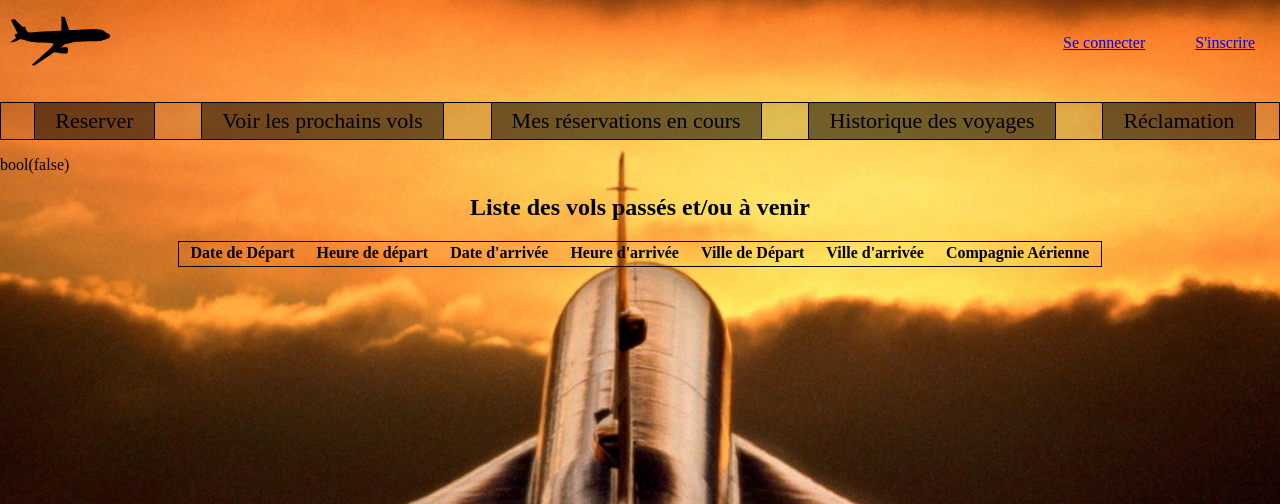
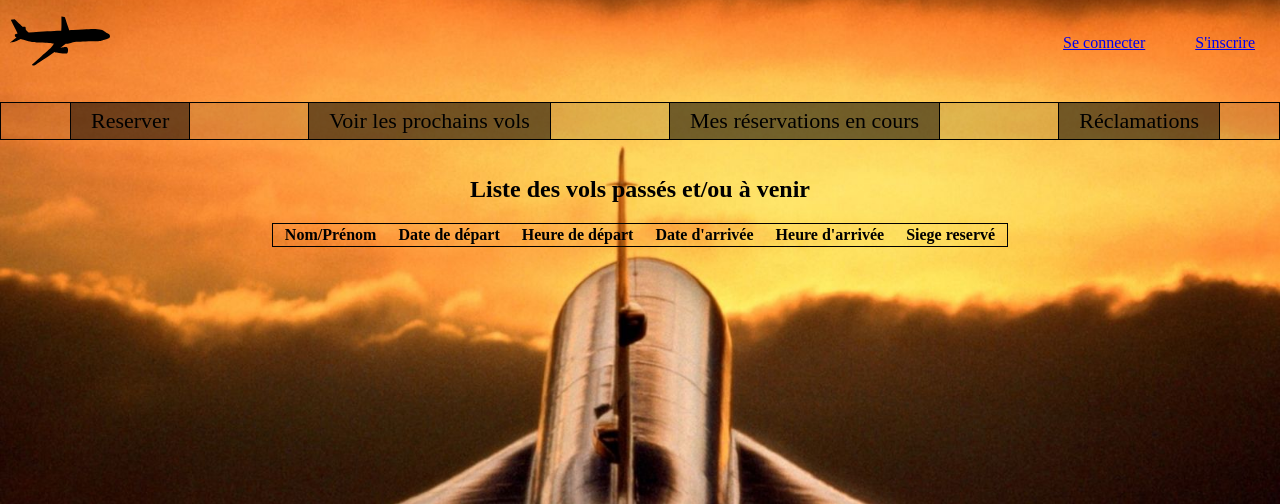
Before and after one commit to jeremy93130/projet_avion, a PHP site: page /projet_avion/views/reservation_list.php in a window 1280 px wide. Shown: the top 504 px of the page. Run offline with PHP 8.4, Linux system fonts and the light colour scheme; tables that the repository leaves empty or names only in its code hold one stand-in row (values such as "Sample post"); lists and menus that the app fills with data are empty.

Commit message:
Avancement reservations + sieges + vols

```diff
--- a/assets/css/style.css
+++ b/assets/css/style.css
@@ -16,7 +16,8 @@ form {
     flex-wrap: wrap;
 }
 
-input,label{
+input,
+label {
     width: 200px;
     margin: 15px auto;
 }
@@ -109,18 +110,22 @@ section {
     margin: auto;
 }
 
-h2{
+h2 {
     text-align: center;
 }
 
-.listvol th, .listvol td {
-    padding:  0 10px;
+.listvol th,
+.listvol td {
+    padding: 0 10px;
     text-align: center;
 }
 
 
 /* Partie Reservation.php */
 
-.container-reservation {
 
+/* Partie reservation_list.php */
+
+.red_depart {
+    color: red;
 }
--- a/models/Reserveclass.php
+++ b/models/Reserveclass.php
@@ -21,6 +21,7 @@ class Reservation
                 $request = $db->prepare("UPDATE sieges SET disponible = 'reservé' WHERE id_siege = ?");
                 try {
                     $request->execute(array($choix_siege));
+                    header("Location: http://localhost/projet_avion/views/reservation_list.php");
                 } catch (PDOException $e) {
                     $e->getMessage();
                 }
@@ -38,11 +39,11 @@ class Reservation
     {
         $db = Database::dbConnect();
 
-        $request = $db->prepare("SELECT * FROM reservations WHERE utilisateur_id = ?");
+        $request = $db->prepare("SELECT * FROM reservations JOIN vols ON reservations.vol_id = vols.id_vol JOIN utilisateurs ON reservations.utilisateur_id = utilisateurs.id_utilisateur JOIN sieges ON reservations.siege_id = sieges.id_siege WHERE utilisateurs.id_utilisateur = ?");
 
         try {
             $request->execute(array($id_utilisateur));
-            $reservation = $request->fetch();
+            $reservation = $request->fetchAll();
             return $reservation;
         } catch (PDOException $e) {
             $e->getMessage();
--- a/models/Utilisateurclass.php
+++ b/models/Utilisateurclass.php
@@ -13,7 +13,7 @@ class Utilisateur
         // execution
         try {
             $request->execute(array($civilite, $nom, $prenom, $mail, $mdp, $naissance, $adresse, $ville, $codePostal));
-            header('Location: http://localhost/projet_avion/connexion.php');
+            header('Location: http://localhost/projet_avion/views/connexion.php');
         } catch (PDOException $e) {
             echo $e->getMessage();
         }
--- a/models/Volclass.php
+++ b/models/Volclass.php
@@ -4,25 +4,26 @@ require_once($_SERVER['DOCUMENT_ROOT'] . '/projet_avion/models/Database.php');
 class Vols
 {
 
-    public static function avions($heureDepart, $heureArrivee, $date_depart, $date_arrivee, $villeDepart, $villeArrivee, $capacite,$nom_compagnie)
+    public static function avions($heureDepart, $heureArrivee, $date_depart, $date_arrivee, $villeDepart, $villeArrivee, $capacite, $prix, $nom_compagnie)
     {
 
         // Connexion à la base de données :
         $db = Database::dbConnect();
 
         // Préparation de la requête :
-        $request = $db->prepare("INSERT INTO vols (heure_depart,heure_arrivee,date_depart,date_arrivee,ville_depart,ville_arrivee,capacite) VALUES (?,?,?,?,?,?,?)");
+        $request1 = $db->prepare("INSERT INTO compagnies (nom) VALUES (?)");
+
 
         // Execution de la requête :
         try {
-            $request->execute(array($heureDepart, $heureArrivee, $date_depart, $date_arrivee, $villeDepart, $villeArrivee, $capacite));
+            $request1->execute(array($nom_compagnie));
+            $compagnieId = $db->lastInsertId();
+            try {
+                $request = $db->prepare("INSERT INTO vols (heure_depart,heure_arrivee,date_depart,date_arrivee,ville_depart,ville_arrivee,capacite,prix,compagnie_id) VALUES (?,?,?,?,?,?,?,?,?)");
 
-            $request1 = $db->prepare("INSERT INTO compagnies (nom) VALUES (?)");
-            try{
-                $request1->execute(array($nom_compagnie));
-
+                $request->execute(array($heureDepart, $heureArrivee, $date_depart, $date_arrivee, $villeDepart, $villeArrivee, $capacite, $prix, $compagnieId));
                 // $request1 = $db->prepare("INSERT INTO sieges (")
-            }catch(PDOException $e){
+            } catch (PDOException $e) {
                 echo $e->getMessage();
             }
             header("Location: http://localhost/projet_avion/views/admin/list_vol.php");
@@ -37,7 +38,9 @@ class Vols
         $db = Database::dbConnect();
 
         // Préparation de la requête :
-        $request = $db->prepare("SELECT * FROM vols");
+        $request = $db->prepare("SELECT vols.*, compagnies.nom AS nom_compagnie
+                        FROM vols
+                        INNER JOIN compagnies ON vols.compagnie_id = compagnies.id_compagnie");
 
         // executer la requête :
         try {
@@ -55,12 +58,27 @@ class Vols
 
         $request = $db->prepare("SELECT prix FROM vols WHERE id=?");
 
-        try{
+        try {
             $request->execute(array($id_vol));
             $prix = $request->fetch(PDO::FETCH_ASSOC);
+            $_SESSION['id_vol'] = $prix['id_vol'];
             return $prix;
-        }catch(PDOException $e){
+        } catch (PDOException $e) {
             $e->getMessage();
         }
     }
+
+
+    public static function supprimeVol($id_vol)
+    {
+        $db = Database::dbConnect();
+
+        $request = $db->prepare('DELETE FROM vols WHERE id_vol=?');
+
+        try {
+            $request->execute(array($id_vol));
+        } catch (PDOException $e) {
+            echo $e->getMessage();
+        }
+    }
 }
--- a/views/inc/header.php
+++ b/views/inc/header.php
@@ -43,11 +43,10 @@
                     </li>
                     <li><a href="">Voir les prochains vols</a></li>
                     <li><a
-                            href="<?= isset($_SESSION['prenom']) ? "http://localhost/projet_avion/views/reservation_list.php?id_utilisateur=" . $_SESSION['id'] . "" : "http://localhost/projet_avion/views/connexion.php" ?>">Mes
+                            href="<?= isset($_SESSION['prenom']) ? "http://localhost/projet_avion/views/reservation_list.php?id_utilisateur=" . $_SESSION['id'] ."" : "http://localhost/projet_avion/views/connexion.php" ?>">Mes
                             réservations en cours</a>
                     </li>
-                    <li><a href="">Historique des voyages</a></li>
-                    <li><a href="">Réclamation</a></li>
+                    <li><a href="">Réclamations</a></li>
                 <?php } ?>
                 <?php if (isset($_SESSION["role"]) && $_SESSION["role"] == "admin") { ?>
                     <li><a href="http://localhost/projet_avion/views/admin/add_vol.php">Ajouter un vol</a></li>
--- a/views/inscription.php
+++ b/views/inscription.php
@@ -16,7 +16,7 @@
                     <input type="text" name="nom">
                 </div>
                 <div>
-                    <label for="prenom">prenom :</label>
+                    <label for="prenom">Prenom :</label>
                     <input name='prenom' type="text">
                 </div>
                 <div>
--- a/views/reservation_list.php
+++ b/views/reservation_list.php
@@ -3,44 +3,66 @@ require_once($_SERVER['DOCUMENT_ROOT'] . '/projet_avion/models/Volclass.php');
 require_once($_SERVER['DOCUMENT_ROOT'] . '/projet_avion/models/Reserveclass.php');
 $id_utilisateur = isset($_GET["id_utilisateur"]) ? $_GET["id_utilisateur"] : null;
 $listReservation = Reservation::reservationUtilisateur($id_utilisateur);
-var_dump($listReservation);
+// var_dump($listReservation);
 ?>
 
 
 <h2>Liste des vols passés et/ou à venir</h2>
 <table class="listvol">
     <tr>
-        <th>Date de Départ </th>
-        <th>Heure de départ </th>
-        <th>Date d'arrivée </th>
-        <th> Heure d'arrivée </th>
-        <th>Ville de Départ </th>
-        <th>Ville d'arrivée</th>
-        <th>Compagnie Aérienne</th>
+        <th>Nom/Prénom
+        </th>
+        <th>Date de départ
+        </th>
+        <th>Heure de départ
+        </th>
+        <th>Date d'arrivée
+        </th>
+        <th>
+            Heure d'arrivée
+        </th>
+        <th>Siege reservé
+        </th>
     </tr>
 
+    <?php foreach ($listReservation as $reservation) { ?>
+
+            <?php if ($reservation["date_depart"] < date("Y-m-d")) { ?>
+                    <tr class="red_depart">
+                        <td>
+                            <?= $reservation["nom"]; ?>
+                            <?= $reservation["prenom"]; ?>
+                        </td>
+                        <td>
+                            <?= $reservation["date_depart"]; ?>
+                        </td>
+                        <td><?= $reservation['heure_depart'] ?>
+                        </td>
+                        <td><?= $reservation['date_arrivee'] ?></td>
+                        <td><?= $reservation['heure_arrivee'] ?></td>
+                        <td><?= $reservation['numero_siege'] ?></td>
+                    </tr>
+                    <?php } else { ?>
                     <tr>
                         <td>
-                <?= $listReservation["id_reservations"] ?>
+                            <?= $reservation["nom"]; ?>
+                            <?= $reservation["prenom"]; ?>
                         </td>
                         <td>
-                <?= $listReservation["vol_id"] ?>
+                            <?= $reservation["date_depart"]; ?>
                         </td>
-            <td>
-                <?= $listReservation["id_reservations"] ?>
+                        <td><?= $reservation['heure_depart'] ?>
                     </td>
-            <td>
-                <?= $listReservation["id_reservations"] ?>
-            </td>
-            <td>
+                        <td><?= $reservation['date_arrivee'] ?></td>
+                        <td><?= $reservation['heure_arrivee'] ?></td>
+                        <td><?= $reservation['numero_siege'] ?></td>
 
-            </td>
-            <td>
 
-            </td>
+                        <td></td>
+                    </tr>
+            <?php }
+    } ?>
     </table>
 
 
-
-
     <?php require_once("../views/inc/footer.php"); ?>
--- a/views/traitement/action.php
+++ b/views/traitement/action.php
@@ -45,8 +45,9 @@ if (isset($_POST["ajouter_vol"])) {
     $ville_arrivee = htmlspecialchars($_POST["ville_arr"]);
     $capacite = htmlspecialchars($_POST["capacite"]);
     $nom_compagnie = htmlspecialchars($_POST["compagnie"]);
+    $prix = htmlspecialchars($_POST["prix"]);
 
-    Vols::avions($heure_depart, $heure_arrivee, $date_depart, $date_arrivee, $ville_depart, $ville_arrivee, $capacite, $nom_compagnie);
+    Vols::avions($heure_depart, $heure_arrivee, $date_depart, $date_arrivee, $ville_depart, $ville_arrivee, $capacite, $prix, $nom_compagnie);
 }
 
 if (isset($_POST["reserver"])) {
@@ -55,5 +56,5 @@ if (isset($_POST["reserver"])) {
     $passagers = htmlspecialchars($_POST["nb_passager"]);
     $siege = htmlspecialchars($_POST["choix"]);
 
-    Reservation::reservation($id_vol,$voyageur,$passagers,$siege);
+    Reservation::reservation($id_vol, $voyageur, $passagers, $siege);
 }
```
Also changed, not shown: assets/js/structure.js (+13 -2 lines), views/admin/add_vol.php (+3 -4 lines), views/admin/delete_vol.php (added, +12 -0 lines), views/admin/list_vol.php (+23 -10 lines). Lines whose indentation alone changed are shown as unchanged.
